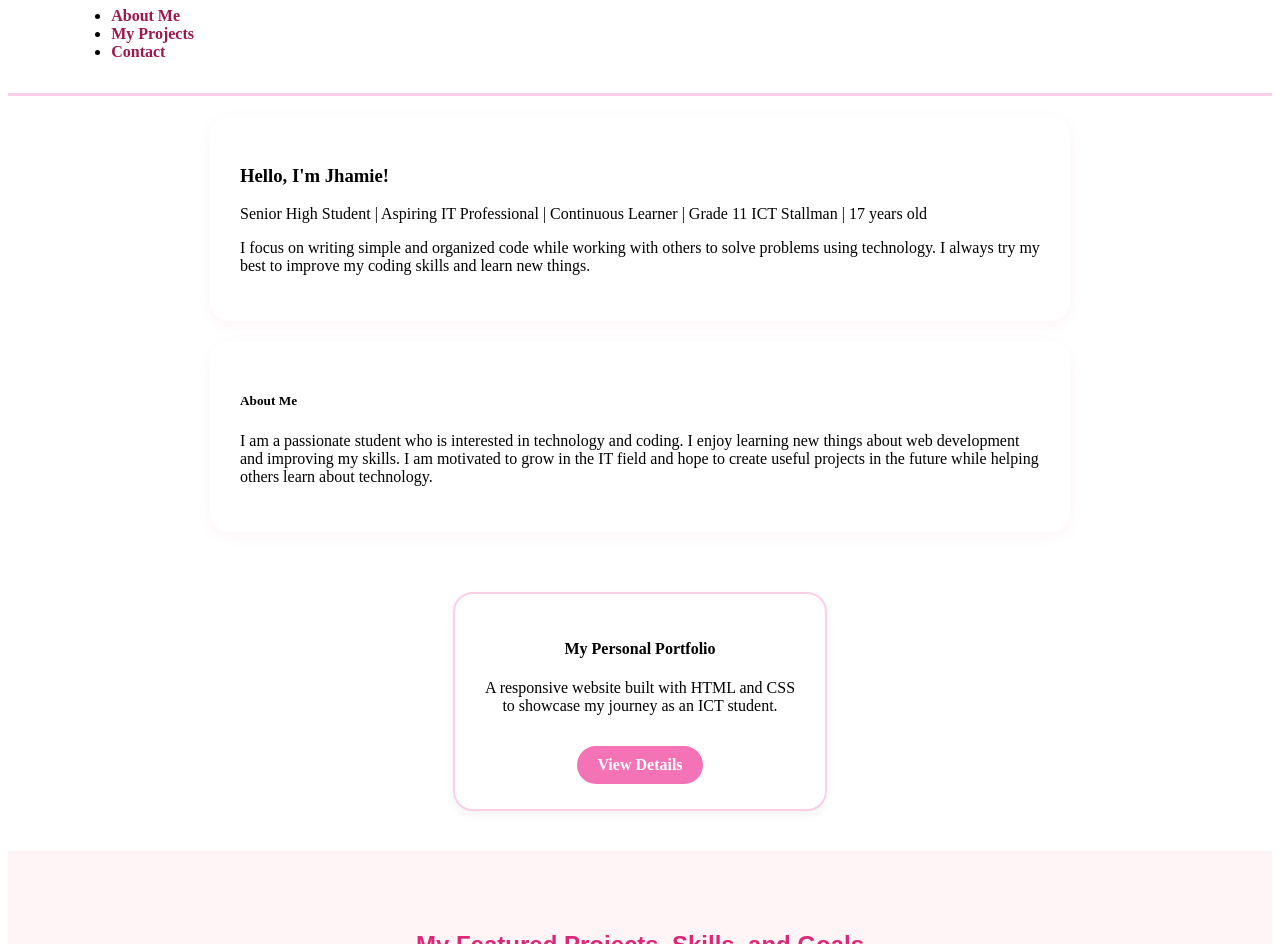
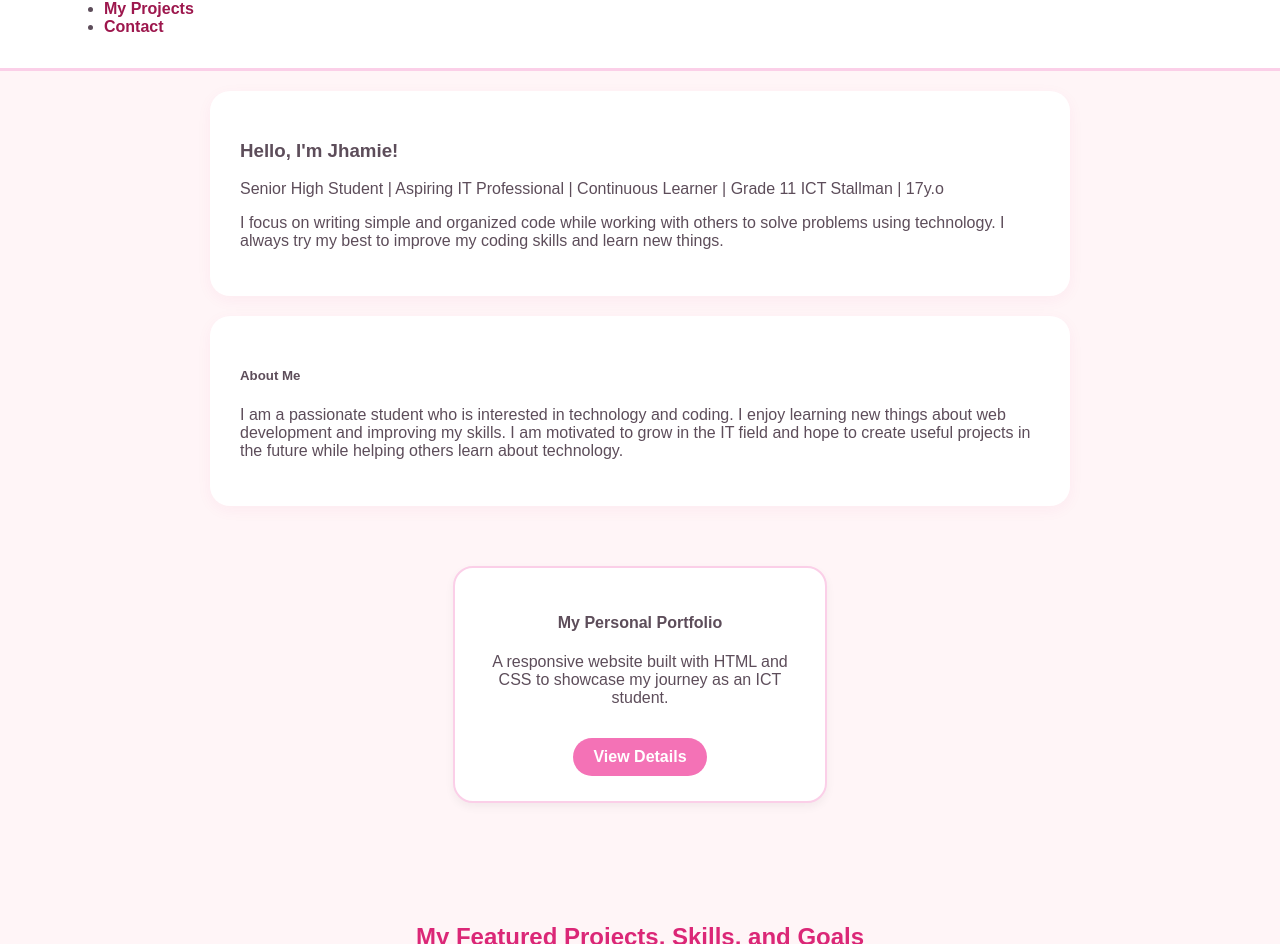
Before and after one commit to jhamierosegarciaa-dev/Jhamie, a plain HTML site: page index.html in a window 1280 px wide. Shown: the part 102-1046 px from the top of the page. Drawn offline with Linux system fonts and the light colour scheme.

Commit message:
Update index.html

```diff
--- a/index.html
+++ b/index.html
@@ -1,22 +1,24 @@
-DOCTYPE html>
+<!DOCTYPE html>
 <html>
     <head>
-	<title> My Portfolio</title>
-	<link rel="stylesheet" href="style.css"
+        <title> My Portfolio </title>
+        <link rel="stylesheet" href="style.css">
     </head>
     <body>
         <main>
             <nav>
-	<h1> Welcome To My Portfolio </h1>
+                <h1>Welcome to My Portfolio</h1>
                 <ul>
                     <li><a href="#about" class="Bar"><i class="fa-solid fa-star"></i><span>About Me</span></a></li>
                     <li><a href="#projects" class="Bar"><i class="fa-solid fa-book"></i><span>My Projects</span></a></li>
                     <li><a href="#contact" class="Bar"><i class="fa-solid fa-user"></i><span>Contact</span></a></li>
                 </ul>
             </nav>
+
+
              <article class="Section2">
                 <h3>Hello, I'm Jhamie!</h3>
-     	<p>Senior High Student | Aspiring IT Professional | Continuous Learner | Grade 11 ICT Stallman | 17 years old</p>
+                <p>Senior High Student | Aspiring IT Professional | Continuous Learner | Grade 11 ICT Stallman | 17y.o</p>
                 <p> I focus on writing simple and organized code while working with others to solve problems using technology. I always try my best to improve my coding skills and learn new things. </p>
             </article>
             <article class="Section3">
@@ -41,7 +43,7 @@
         <div class="card">
             <div class="card-content">
                 <h4>Personal Portfolio Site</h4>
-     				<p>Built with HTML and CSS. Features a responsive design and girlish aesthetic.:D </p>
+                <p>Built with HTML and CSS. Features a responsive design and girlish aesthetic. ^_^</p>
                 <a href="#" class="btn">View Code</a>
             </div>
         </div>
@@ -49,7 +51,7 @@
         <div class="card">
             <div class="card-content">
                 <h4>My Skills</h4>
-     				<p>Problem-solving, Critical thinking, Attention to detail, Teamwork, Time management, Communication skills, Willingness to learn</p>
+                <p>Active listening, Caring, Motivating, Creativity, Cooking, and Communication/</p>
                 <a href="#" class="btn">Read More</a>
             </div>
         </div>
@@ -68,4 +70,122 @@
                 <p>Connect with me: <a href="mailto:jhamierosegarciaa@gmail.com">jhamierosegarciaa@email.com</a></p>
             </footer>
         </main>
+    <style>
+body {
+    font-family: 'Poppins', sans-serif;
+    background-color: #fff5f7;
+    color: #5d4d5a;
+    margin: 0;
+}
+
+nav {
+    background: #ffffff;
+    border-bottom: 3px solid #fbcfe8;
+    padding: 1rem 5%;
+}
+
+nav h1 {
+    color: #db2777;
+}
+
+nav a {
+    color: #9d174d;
+    text-decoration: none;
+    font-weight: 600;
+}
+
+nav a:hover {
+    color: #f472b6;
+}
+
+.Section2, .Section3 {
+    background: #ffffff;
+    margin: 20px auto;
+    padding: 30px;
+    border-radius: 20px;
+    box-shadow: 0 4px 15px rgba(219, 39, 119, 0.05);
+    max-width: 800px;
+}
+
+.card {
+    background: #ffffff;
+    border: 2px solid #fbcfe8;
+    border-radius: 15px;
+    overflow: hidden;
+    transition: 0.3s;
+}
+
+.card:hover {
+    transform: translateY(-5px);
+    box-shadow: 0 10px 20px rgba(244, 114, 182, 0.2);
+    border-color: #f472b6;
+}
+
+.btn {
+    background: #f472b6;
+    color: white;
+    padding: 10px 20px;
+    border-radius: 50px;
+    text-decoration: none;
+    display: inline-block;
+    border: none;
+    font-weight: bold;
+}
+
+.btn:hover {
+    background: #db2777;
+}
+
+footer {
+    background: #fbcfe8;
+    color: #9d174d;
+    text-align: center;
+    padding: 20px;
+    margin-top: 50px;
+}
+#projects {
+    padding: 60px 5%;
+    background-color: #fff5f7;
+    text-align: center;
+}
+
+#projects h2 {
+    color: #db2777;
+    font-family: 'Poppins', sans-serif;
+    margin-bottom: 40px;
+}
+
+.card-container {
+    display: flex;
+    justify-content: center;
+    align-items: stretch;
+    flex-wrap: wrap;
+    padding: 40px 20px;
+    max-width: 1200px;
+    margin: 0 auto;
+}
+.card {
+    background: #ffffff;
+    border: 2px solid #fbcfe8;
+    border-radius: 20px;
+    width: 320px; /* FIXED WIDTH */
+    padding: 25px;
+    text-align: center;
+    box-shadow: 0 4px 10px rgba(0,0,0,0.05);
+    display: flex;
+    flex-direction: column;
+    justify-content: space-between;
+}
+.btn {
+    background: #f472b6;
+    color: white;
+    padding: 10px 20px;
+    border-radius: 50px;
+    text-decoration: none;
+    display: inline-block;
+    margin-top: 15px;
+    font-weight: bold;
+}
+    </style>
+    </body>
 </html>
```
Lines whose indentation alone changed are shown as unchanged.
